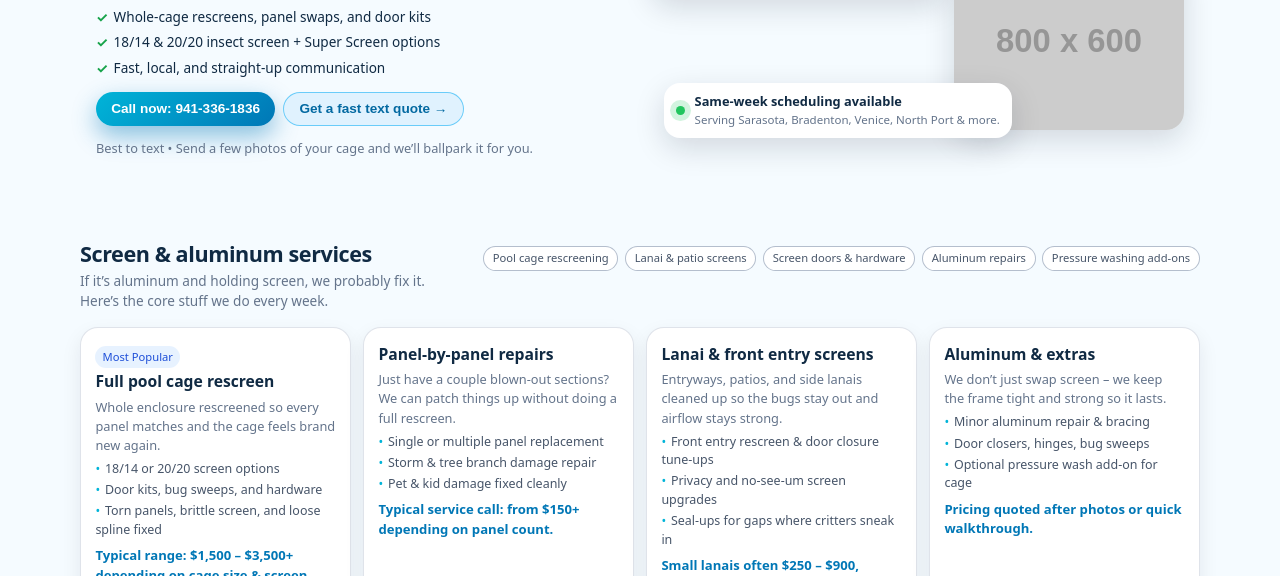
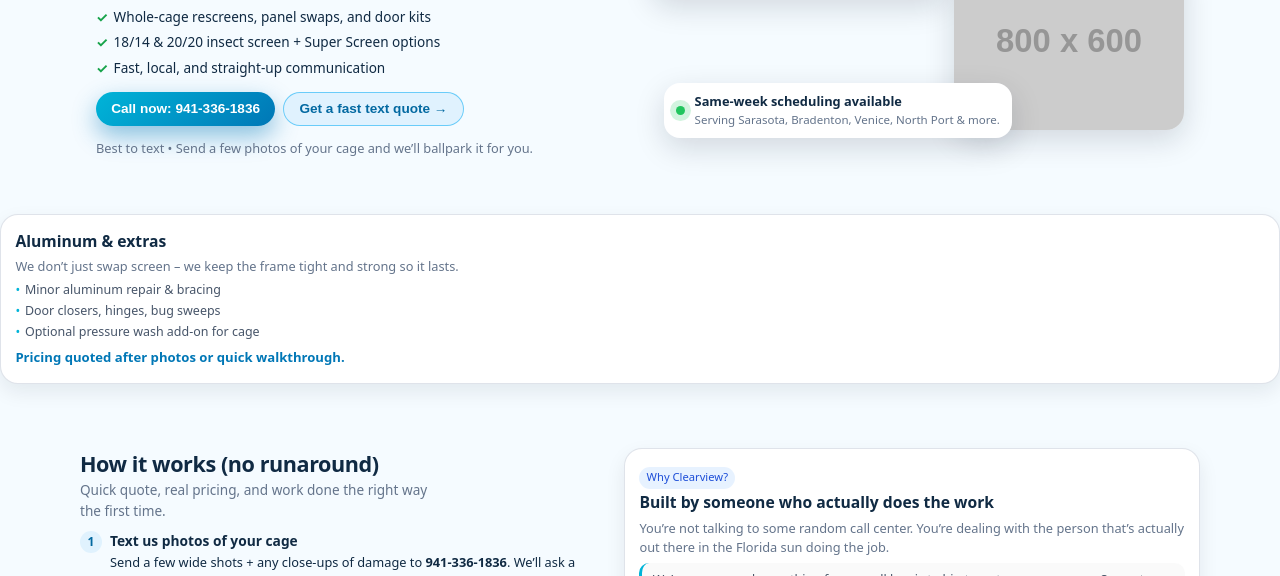
Before and after one commit to joegallant7610/Clearviewscreensllc, a plain HTML site: page index.html in a window 1280 px wide. Shown: the part 376-952 px from the top of the page. Drawn offline with Linux system fonts and the light colour scheme; placeholder pictures from the web are drawn by us.

Commit message:
Update index.html

```diff
--- a/index.html
+++ b/index.html
@@ -992,56 +992,7 @@
       </div>
     </section>
 
-    <!-- SERVICES -->
-    <section id="services">
-      <div class="section-inner">
-        <div class="section-header">
-          <div>
-            <h2>Screen & aluminum services</h2>
-            <p>If it’s aluminum and holding screen, we probably fix it. Here’s the core stuff we do every week.</p>
-          </div>
-          <div class="pill-row">
-            <span class="pill">Pool cage rescreening</span>
-            <span class="pill">Lanai & patio screens</span>
-            <span class="pill">Screen doors & hardware</span>
-            <span class="pill">Aluminum repairs</span>
-            <span class="pill">Pressure washing add-ons</span>
-          </div>
-        </div>
 
-        <div class="services-grid">
-          <article class="card">
-            <div class="chip">Most Popular</div>
-            <h3>Full pool cage rescreen</h3>
-            <p>Whole enclosure rescreened so every panel matches and the cage feels brand new again.</p>
-            <ul>
-              <li>18/14 or 20/20 screen options</li>
-              <li>Door kits, bug sweeps, and hardware</li>
-              <li>Torn panels, brittle screen, and loose spline fixed</li>
-            </ul>
-            <div class="price-tag">Typical range: $1,500 – $3,500+ depending on cage size & screen type.</div>
-          </article>
-
-          <article class="card">
-            <h3>Panel-by-panel repairs</h3>
-            <p>Just have a couple blown-out sections? We can patch things up without doing a full rescreen.</p>
-            <ul>
-              <li>Single or multiple panel replacement</li>
-              <li>Storm & tree branch damage repair</li>
-              <li>Pet & kid damage fixed cleanly</li>
-            </ul>
-            <div class="price-tag">Typical service call: from $150+ depending on panel count.</div>
-          </article>
-
-          <article class="card">
-            <h3>Lanai & front entry screens</h3>
-            <p>Entryways, patios, and side lanais cleaned up so the bugs stay out and airflow stays strong.</p>
-            <ul>
-              <li>Front entry rescreen & door closure tune-ups</li>
-              <li>Privacy and no-see-um screen upgrades</li>
-              <li>Seal-ups for gaps where critters sneak in</li>
-            </ul>
-            <div class="price-tag">Small lanais often $250 – $900, depending on layout.</div>
           </article>
 
           <article class="card">
```
